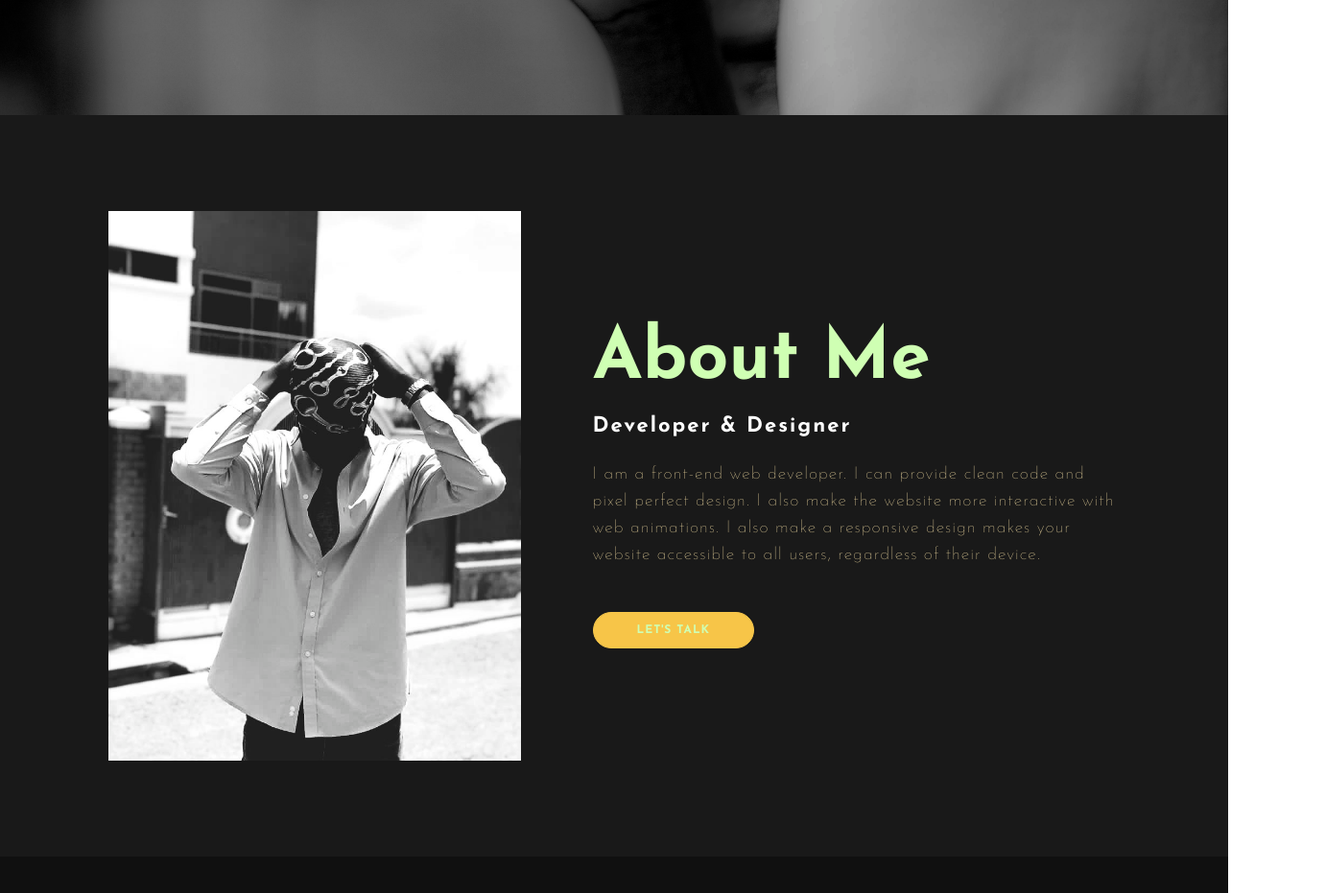
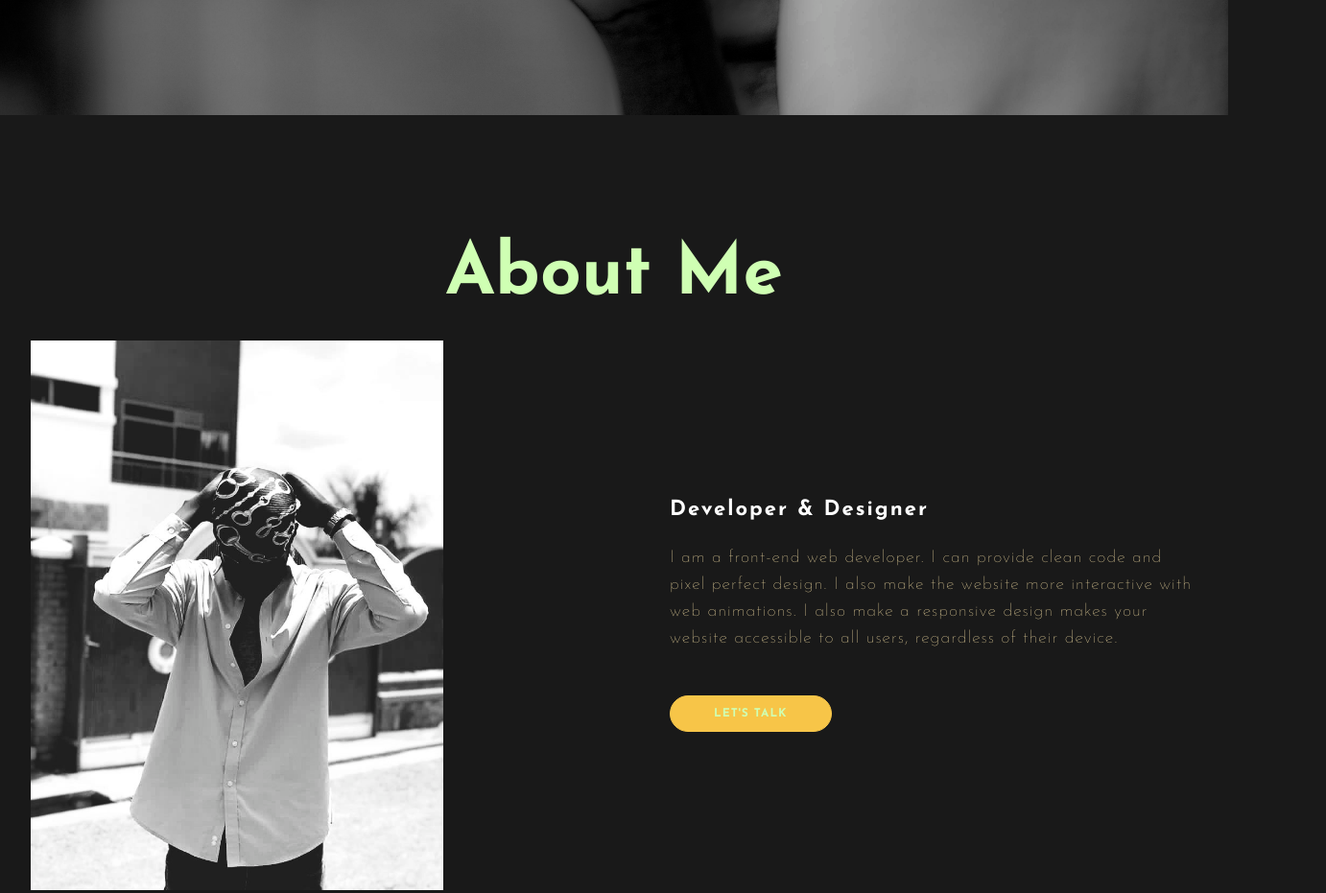
Before and after one commit to RedJanvier/my-portfolio-website, a plain HTML site: page index.html in a window 1280 px wide. Shown: the part 680-1611 px from the top of the page at 96% size, 1382 px wide, since content can reach past the window. Drawn offline with Linux system fonts and the light colour scheme.

Commit message:
second commit

```diff
--- a/css/login.css
+++ b/css/login.css
@@ -1,8 +1,8 @@
-* {
+/* * {
     box-sizing: border-box;
     font-family: 'josefin sans' , sans-serif;
 
-}
+} */
 body {
     background-color: #191919;
 
--- a/css/style.css
+++ b/css/style.css
@@ -7,12 +7,22 @@
  html {
      scroll-behavior: smooth;
  }
+
+ body {
+    background-color: #191919;
+
+    height: 100vh;
+    margin: 0;
+    width: 100%;
+}
+
  .hero {
      height: 100vh;
      width: 100%;
      background-image: url(/img/3.JPG);
      background-size: cover;
      background-position: center;
+     position: relative;
  }
 
  nav {
@@ -23,6 +33,10 @@
       padding-right: 3%;
       background-color: #191919;
 
+ }
+
+ .container {
+     margin: 0 auto;
  }
 
  .max-width {
@@ -47,9 +61,21 @@ span {
     color: #F7C548;
 
 }
+
+.imageClass {
+    flex: 1;
+}
+
+.imageClass img {
+    width: 100%;
+}
+
+nav ul {
+    display: flex;
+    flex-wrap: wrap;
+}
 nav ul li {
     list-style-type: none;
-    display: inline-block;
     padding: 10px 25px;
 }
 nav ul li a{
@@ -62,7 +88,7 @@ nav ul li a{
 
 nav ul li a:hover {
     color: #F7C548;
-    transition: .3s;
+    transition: 0.3s;
 }
 
 
@@ -81,9 +107,11 @@ nav ul li a:hover {
     transform: scale(1.2);
 }
 .content{
+    width: 100%;
     position: absolute;
     top: 60%;
     left: 8%;
+    right: 8%;
     transform: translateY(-50%);
 }
 h1{
@@ -131,6 +159,7 @@ h4 {
     width: 100%;
     padding: 100px 0px;
     background-color: #191919;
+    margin: 0 auto;
 }
 .about img {
     height: auto;
@@ -140,14 +169,16 @@ h4 {
     width: 550px;
 }
 .main{
-    width: 1130px;
     max-width: 95%;
     margin: 0 auto;
     display: flex;
     align-items: center;
     justify-content: space-around;
+    flex-wrap: wrap;
 }
+
 .about-text h2  {
+    flex: 1;
     color: #CFFFB3;
     font-size: 75px;
     text-transform: capitalize;
@@ -186,11 +217,12 @@ button:hover {
     background: #101010;
     width: 100%;
     padding: 100px 8px;
+    margin: 0 auto;
 }
 .title h2{
     color: #CFFFB3;
     font-size: 75px;
-    width: 1130px;
+    /* width: 1130px; */
     margin: 30px auto;
     text-align: center;
 }
@@ -199,6 +231,7 @@ button:hover {
     justify-content: center;
     align-items: center;
     min-height: 400px;
+    flex-wrap: wrap;
 }
 .card {
     height: 365px;
@@ -393,7 +426,7 @@ button.ghost {
     }
     .hero {
             width: 100%;
-        }
+    }
 
 
 }
@@ -429,6 +462,7 @@ button.ghost {
     }
 }
 
+
 .nav-active {
     transform: translateX(0%);
 }
--- a/index.html
+++ b/index.html
@@ -11,7 +11,7 @@
 
 </head>
 <body>
-   <!-- first page -->
+    <div class="container">
         <div class="hero" id="home">
             <nav>
               <div class="max-width">
@@ -42,12 +42,16 @@
             </div>
 
         </div>
-    <!-- second page -->
+
         <section class="about" id="about">
+            <div class="title">
+               <h2>About Me</h2>
+            </div>
             <div class="main">
+                <div class="imageClass">
                     <img src="/img/6.jpg">
+                </div>
                 <div class="about-text">
-            <h2>About Me</h2>
                    <h5>Developer & Designer</h5>
                    <p>
                       I am a front-end web developer. I can provide clean code and pixel
@@ -59,7 +63,7 @@
                 </div>
             </div>
         </section>
-    <!-- third page -->
+
         <div class="service" id="skills">
             <div class="title">
                 <h2>My Skills</h2>
@@ -107,14 +111,6 @@
             </div>
         </div>
 
-    <!-- fourth page -->
-
-    <!-- <div class="contact-me" id="hire">
-        <p>Let Me Get A Beautiful Website.</p>
-        <a class="button.two" href="#">Hire Me</a>
-    </div> -->
-
-    <!-- footer start  -->
         <footer>
             <p id="contact">Samuel MUPAGASI</p>
             <p>for more HTML,CSS, and coding tutorial - please click on any platform below to reach out</p>
@@ -125,5 +121,22 @@
             </div>
             <p class="end">Copyright By Samuel MUPAGASI</p>
         </footer>
+    </div>
+   <!-- first page -->
+
+    <!-- second page -->
+
+    <!-- third page -->
+
+
+    <!-- fourth page -->
+
+    <!-- <div class="contact-me" id="hire">
+        <p>Let Me Get A Beautiful Website.</p>
+        <a class="button.two" href="#">Hire Me</a>
+    </div> -->
+
+    <!-- footer start  -->
+
 </body>
 </html>
```
Lines whose indentation alone changed are shown as unchanged.
